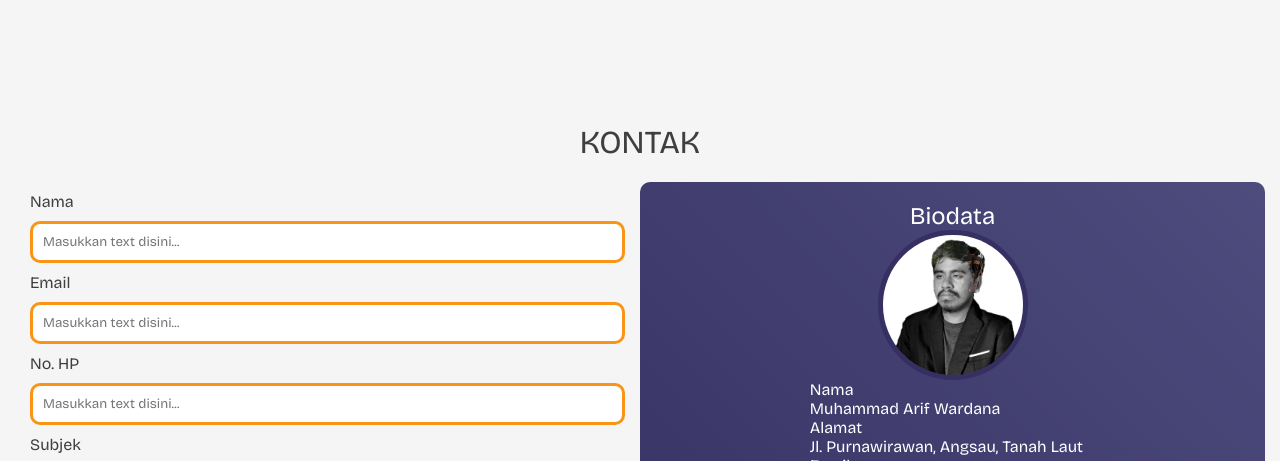
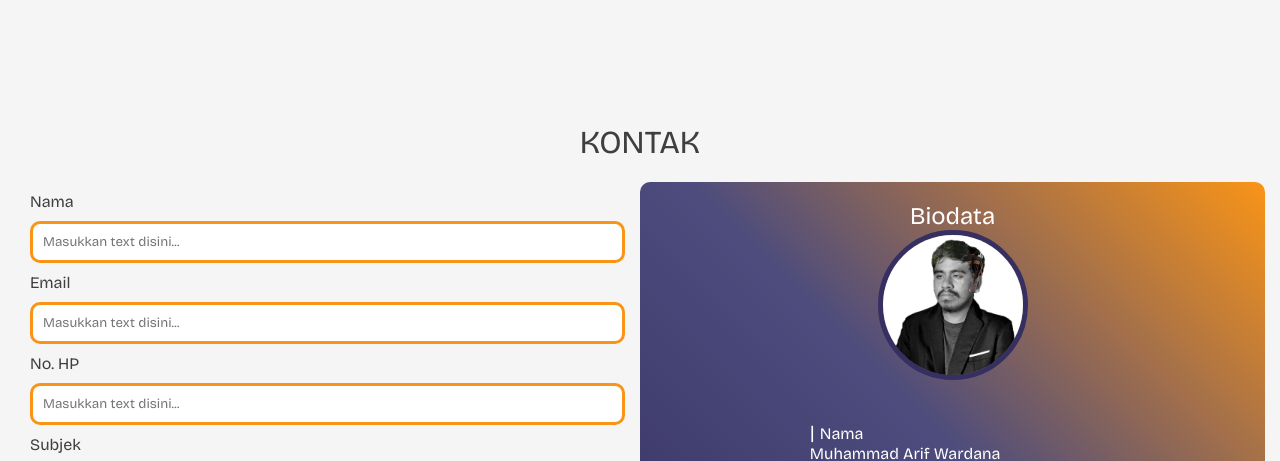
Before and after one commit to arifwdn/webdasar, a plain HTML site: page index.html in a window 1280 px wide. Shown: the part 2244-2705 px from the top of the page. Drawn offline with nearby package versions, Linux system fonts and the light colour scheme.

Commit message:
OK Finished

```diff
--- a/assets/style/style.css
+++ b/assets/style/style.css
@@ -177,6 +177,7 @@ article > p > img {
   height: 42px;
   transition: all 0.5s;
   transform: scale(0);
+  border-radius: 10px;
 }
 
 footer {
@@ -291,7 +292,12 @@ aside {
   flex-direction: column;
   justify-content: flex-start;
   align-items: center;
-  background: linear-gradient(45deg, var(--header-bg-sm), var(--header-bg));
+  background: linear-gradient(
+    45deg,
+    var(--header-bg-sm),
+    var(--header-bg),
+    var(--yellow-retro)
+  );
   color: white;
   padding: 20px;
   border-radius: 10px;
@@ -300,6 +306,9 @@ aside {
 aside a {
   color: white;
   font-size: 25px;
+}
+aside a:hover {
+  text-shadow: 1px 1px 5px white;
 }
 
 .image-profile {
@@ -317,6 +326,18 @@ aside a {
   width: 150px;
   height: 150px;
   object-fit: cover;
+}
+
+.text-profile > div {
+  margin: 10px 0px;
+}
+
+.text-profile {
+  margin: 30px;
+}
+.text-profile > div > b::before {
+  content: "| ";
+  font-size: 20px;
 }
 
 @media only screen and (min-width: 768px) {
--- a/index.html
+++ b/index.html
@@ -224,7 +224,7 @@
             <div class="image-profile">
               <img src="assets/images/profil.jpg" alt="profile" />
             </div>
-            <div>
+            <div class="text-profile">
               <div>
                 <b>Nama</b>
                 <p>Muhammad Arif Wardana</p>
@@ -237,9 +237,9 @@
                 <b>Email</b>
                 <p>muhammadarifwardana01@gmail.com</p>
               </div>
-              <hr />
             </div>
             <div class="sosmed">
+              <hr />
               <a href="https://instagram.com/arifwdn" target="_blank">
                 <i class="fa fa-instagram" aria-hidden="true"></i>
               </a>
```
